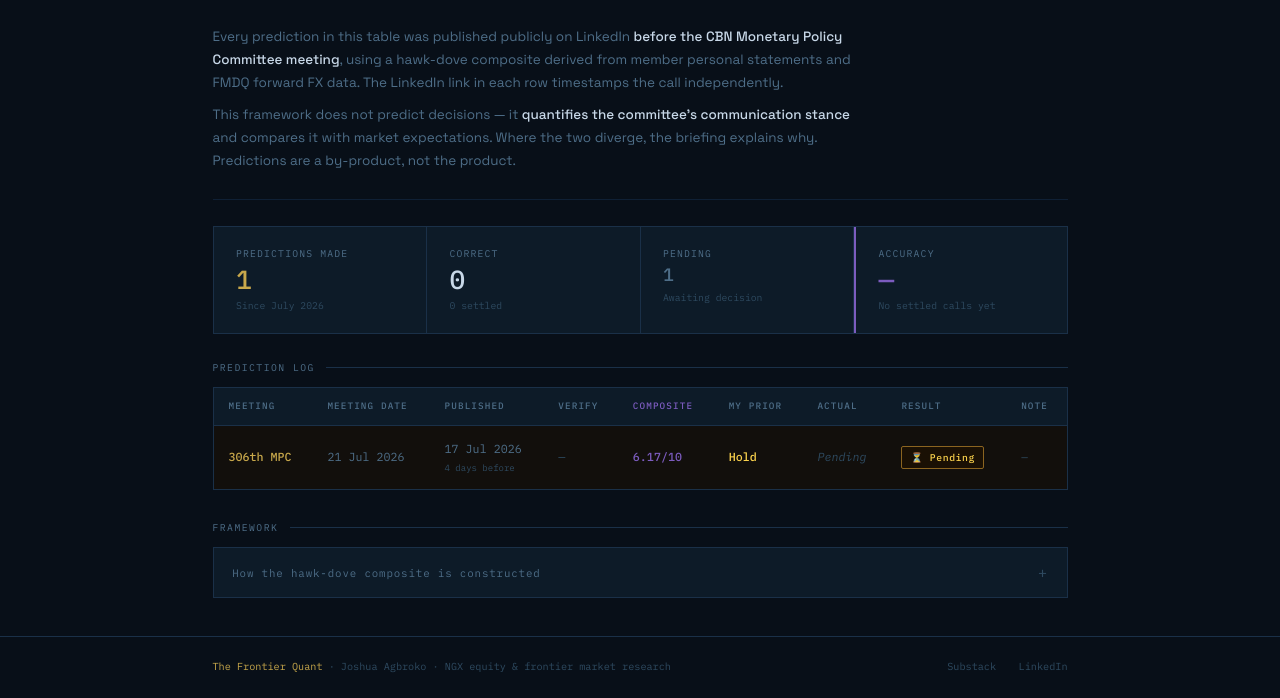
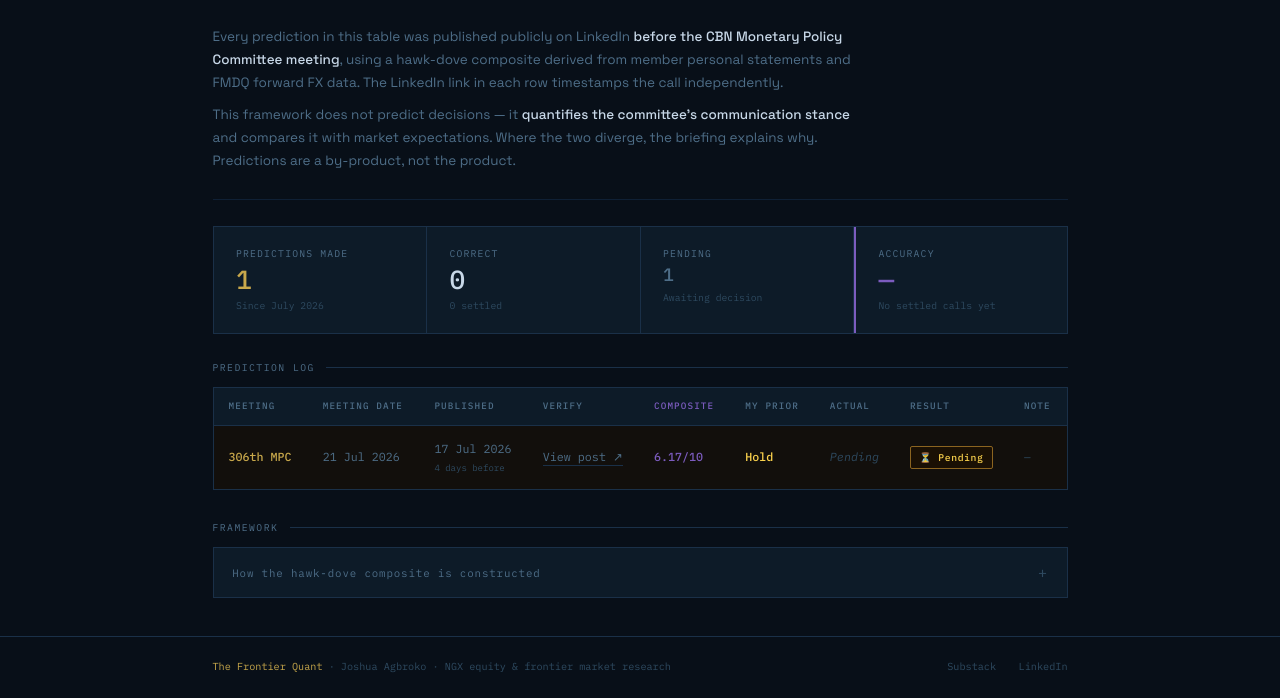
Before and after one commit to joshuaagbroko/frontier-quant-mpc, a plain HTML site: page index.html in a window 1280 px wide. Shown: the part 112-810 px from the top of the page. Drawn offline with Linux system fonts and the light colour scheme.

Commit message:
Add LinkedIn URL for meeting 306th

```diff
--- a/index.html
+++ b/index.html
@@ -48,7 +48,7 @@
         meetingNumber: "306th",
         meetingDate:   "2026-07-21",
         publishedDate: "2026-07-17",
-        linkedinUrl:   "",             // add URL after publishing
+        linkedinUrl:   "https://www.linkedin.com/posts/joshua-agbroko-x_cbn-mpc-nigeria-share-7483755658752991232-R89Z/?utm_source=share&utm_medium=member_desktop&rcm=ACoAADEjgesBPRAuYxnFXcTwevDdsmdPOKZzCC0",             // add URL after publishing
         composite:     6.17,           // add after processing May statements
         prior:         "Hold",           // add when you publish: "Hike" | "Hold" | "Cut"
         actual:        null,
```
